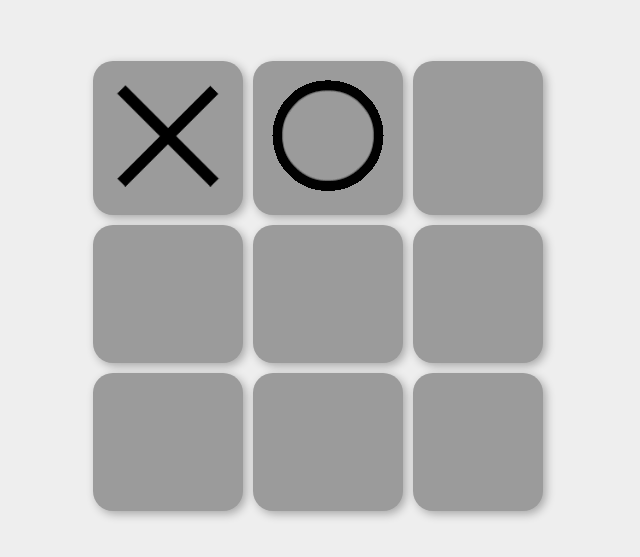
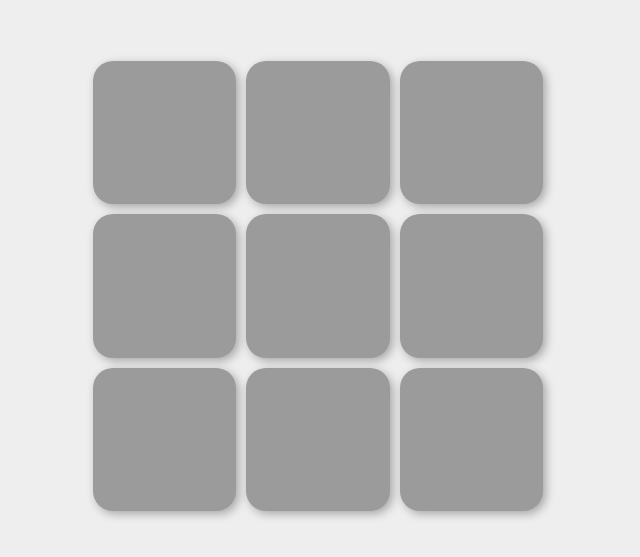
Before and after one commit to qvarkk/tic-tac-toe, a plain HTML site: page index.html in a window 1280 px wide. Shown: the part 107-664 px from the top of the page, without its empty margins (322-962 px from the left). Drawn offline with Linux system fonts and the light colour scheme.

Commit message:
Removed test X and O

```diff
--- a/index.html
+++ b/index.html
@@ -11,15 +11,15 @@
 <body>
   <main>
     <div class="game-grid">
-      <div class="grid-tile"><img src="./x.png" alt="" class="x"></div>
-      <div class="grid-tile"><img src="./o.png" alt="" class="o"></div>
-      <div class="grid-tile"></div>
-      <div class="grid-tile"></div>
-      <div class="grid-tile"></div>
-      <div class="grid-tile"></div>
-      <div class="grid-tile"></div>
-      <div class="grid-tile"></div>
-      <div class="grid-tile"></div>
+      <div class="grid-tile" id="gridTile"></div>
+      <div class="grid-tile" id="gridTile"></div>
+      <div class="grid-tile" id="gridTile"></div>
+      <div class="grid-tile" id="gridTile"></div>
+      <div class="grid-tile" id="gridTile"></div>
+      <div class="grid-tile" id="gridTile"></div>
+      <div class="grid-tile" id="gridTile"></div>
+      <div class="grid-tile" id="gridTile"></div>
+      <div class="grid-tile" id="gridTile"></div>
     </div>
   </main>
 </body>
```
